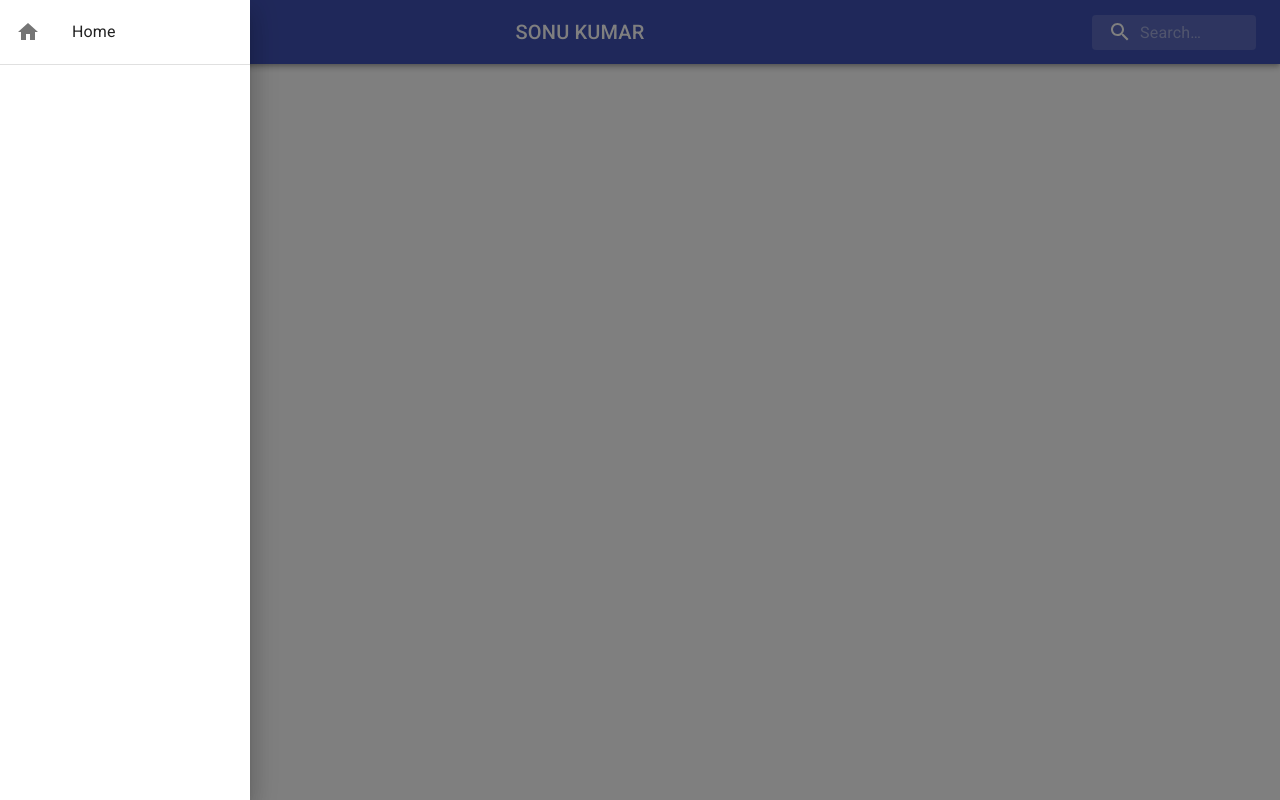
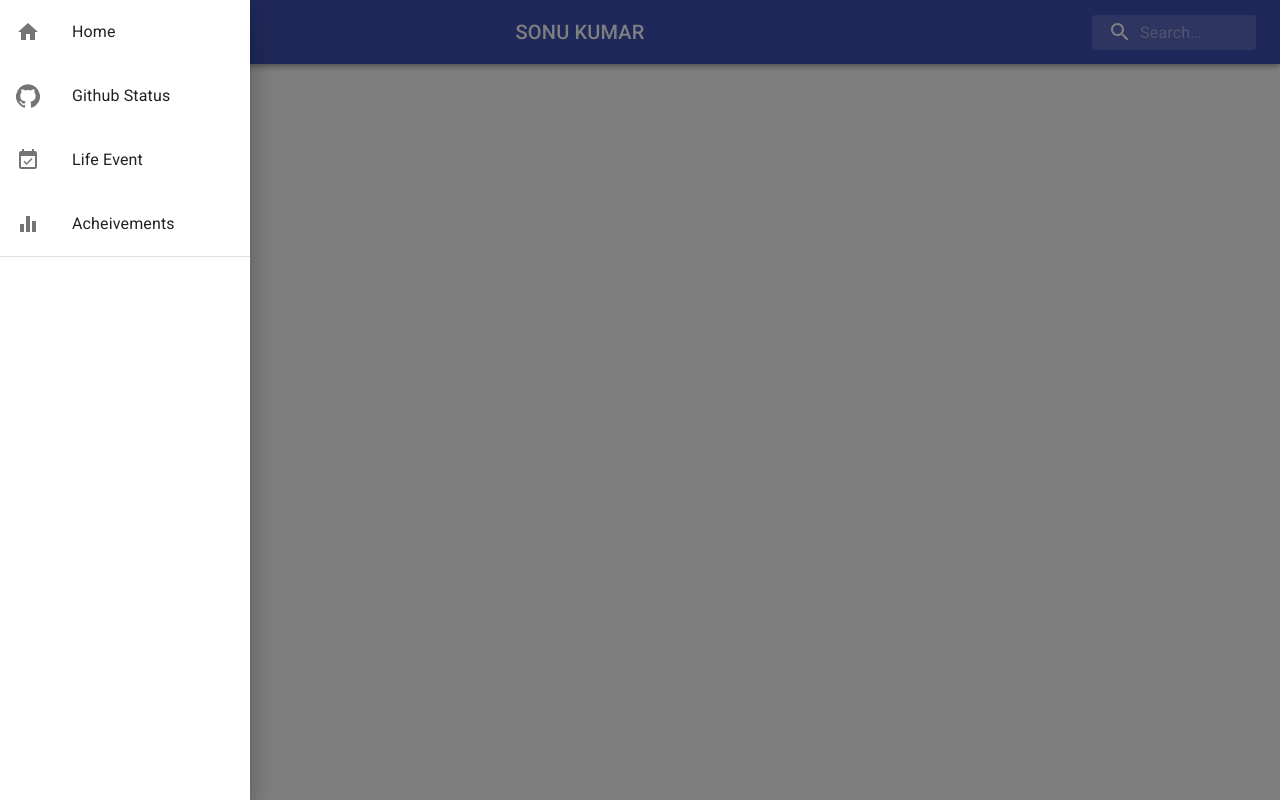
Before and after one commit to recurrenc/React-Practice, a React (Create React App) app: page / in a window 1280 px wide. Both pictures are taken after a click on the button "open drawer". Built offline with nearby package versions, Linux system fonts and the light colour scheme.

Commit message:
Router added to page

```diff
--- a/package.json
+++ b/package.json
@@ -17,6 +17,7 @@
     "file-saver": "^2.0.5",
     "react": "^17.0.2",
     "react-dom": "^17.0.2",
+    "react-router-dom": "^5.2.0",
     "react-scripts": "4.0.3",
     "react-swipeable-views": "^0.13.9",
     "web-vitals": "^1.1.1"
--- a/src/components/Portfolio/MainStyle.css
+++ b/src/components/Portfolio/MainStyle.css
@@ -3,3 +3,8 @@
   padding: 0;
   box-sizing: border-box;
 }
+
+Link {
+  text-decoration: none;
+  font-style: italic;
+}
--- a/src/components/Portfolio/Portfolio.js
+++ b/src/components/Portfolio/Portfolio.js
@@ -1,11 +1,25 @@
 import React from "react";
 import Side from "./comps/nav/Side";
 import "./MainStyle.css";
+import GitStats from "./comps/pages/GitStats";
+import Acheivements from "./comps/pages/Acheivements";
+import { BrowserRouter as Router, Switch, Route } from "react-router-dom";
 
 const Portfolio = () => {
   return (
     <div>
       <Side />
+
+      <Router>
+        <Switch>
+          <Route path="/gitstat">
+            <GitStats />
+          </Route>
+          <Route path="/acheivements">
+            <Acheivements />
+          </Route>
+        </Switch>
+      </Router>
     </div>
   );
 };
--- a/src/components/Portfolio/comps/nav/Side.js
+++ b/src/components/Portfolio/comps/nav/Side.js
@@ -1,5 +1,6 @@
 import React from "react";
 import clsx from "clsx";
+import { BrowserRouter as Router, Switch, Route, Link } from "react-router-dom";
 import { makeStyles } from "@material-ui/core/styles";
 import Drawer from "@material-ui/core/Drawer";
 import List from "@material-ui/core/List";
@@ -49,10 +50,6 @@ export default function Side() {
     <EqualizerIcon />,
   ];
 
-  const handleNav = (index) => {
-    return optionsIcons[index];
-  };
-
   const list = (anchor) => (
     <div
       className={clsx(classes.list, {
@@ -62,12 +59,52 @@ export default function Side() {
       onClick={toggleDrawer(anchor, false)}
       onKeyDown={toggleDrawer(anchor, false)}
     >
-      <List>
-        <ListItem button key="Home" onClick={handleNav(1)}>
-          <ListItemIcon>{optionsIcons[0]}</ListItemIcon>
-          <ListItemText primary={"Home"} />
-        </ListItem>
-      </List>
+      <Router>
+        <Link to="/" style={{ textDecoration: "none", color: "inherit" }}>
+          <List>
+            <ListItem button key="Home">
+              <ListItemIcon>{optionsIcons[0]}</ListItemIcon>
+              <ListItemText primary={"Home"} />
+            </ListItem>
+          </List>
+        </Link>
+        <Link
+          to="/gitstat"
+          style={{ textDecoration: "none", color: "inherit" }}
+        >
+          <List>
+            <ListItem button key="Github Status">
+              <ListItemIcon>{optionsIcons[1]}</ListItemIcon>
+              <ListItemText primary={"Github Status"} />
+            </ListItem>
+          </List>
+        </Link>
+
+        <Link
+          to="/lifeEvent"
+          style={{ textDecoration: "none", color: "inherit" }}
+        >
+          <List>
+            <ListItem button key="Life Event">
+              <ListItemIcon>{optionsIcons[2]}</ListItemIcon>
+              <ListItemText primary={"Life Event"} />
+            </ListItem>
+          </List>
+        </Link>
+
+        <Link
+          to="/acheivements"
+          style={{ textDecoration: "none", color: "inherit" }}
+        >
+          <List>
+            <ListItem button key="Acheivements">
+              <ListItemIcon>{optionsIcons[3]}</ListItemIcon>
+              <ListItemText primary={"Acheivements"} />
+            </ListItem>
+          </List>
+        </Link>
+      </Router>
+
       <Divider />
       {/* <List>
         {["All mail", "Trash", "Spam"].map((text, index) => (
--- a/src/components/Portfolio/comps/pages/GitStats.js
+++ b/src/components/Portfolio/comps/pages/GitStats.js
@@ -1,4 +1,6 @@
 import React from "react";
+import Typography from "@material-ui/core/Typography";
+import Container from "@material-ui/core/Container";
 
 const GitStats = () => {
   return (
```
Also changed, not shown: 1 other file (tests, documents, lock files or other folders).
